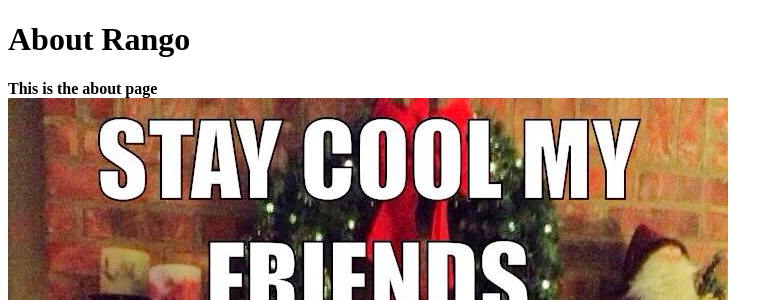
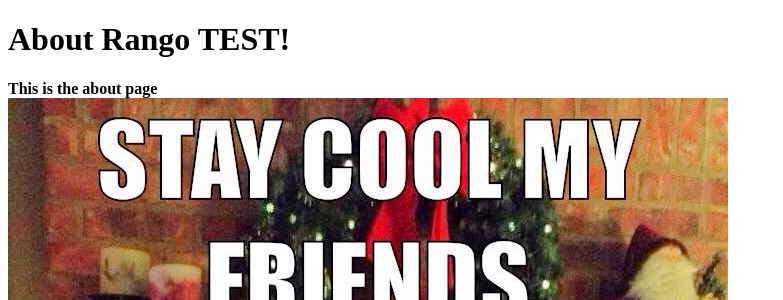
Before and after one commit to badhashsolution/tango, a Django app: page /rango/about/ in a window 1280 px wide. Shown: the top 300 px of the page, without its empty margins (0-783 px from the left). Run offline with Django 3.2, Linux system fonts and the light colour scheme; parts of the project's set-up code (start-up, migrations or seed data) failed here and were passed over; some libraries are stand-ins or nearby versions.

Commit message:
test of reverting git

```diff
--- a/tango_with_django_project/templates/rango/about.html
+++ b/tango_with_django_project/templates/rango/about.html
@@ -8,7 +8,7 @@
     <link rel="stylesheet" href='{% static "css/base.css" %}' /> <!-- CSS -->
     <script src="{% static 'js/jquery.js' %}"></script> <!-- javascript -->
 
-    <h1>About Rango</h1>
+    <h1>About Rango TEST!</h1>
         <strong>{{ boldmessage }}</strong><br />
     <img src="{% static 'staycool.jpg' %}" alt="Picture of Staying Cool" /> <!-- combines STATIC_URL with rango.jpg -->
 {% endblock %}
```
